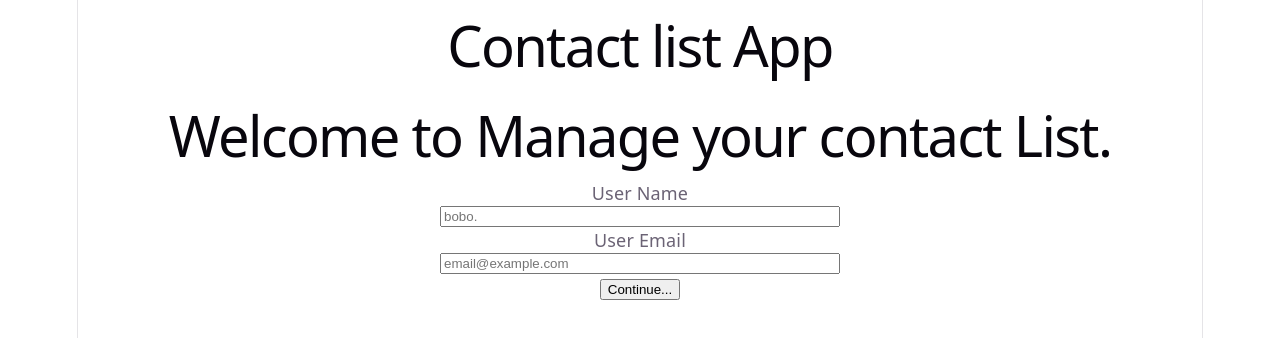
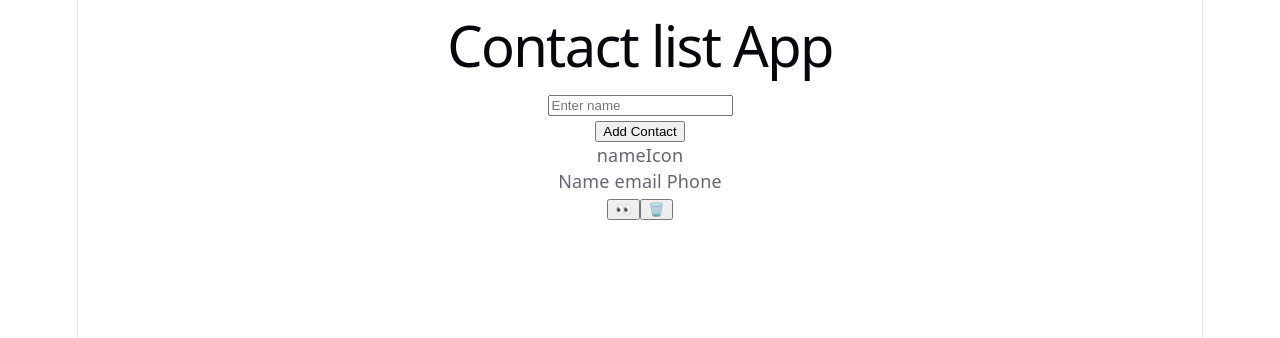
Before and after one commit to shuwangs/contact-list-app, a React (Vite) app in the folder client/: page /dashboard in a window 1280 px wide. Shown: the top 338 px of the page. Built offline with nearby package versions, Linux system fonts and the light colour scheme.

Commit message:
feat: placeholder for ContactCard, lit and searchbar

```diff
--- a/client/package.json
+++ b/client/package.json
@@ -13,7 +13,8 @@
 	},
 	"dependencies": {
 		"react": "^19.2.4",
-		"react-dom": "^19.2.4"
+		"react-dom": "^19.2.4",
+		"react-router-dom": "^7.13.1"
 	},
 	"devDependencies": {
 		"@biomejs/biome": "2.4.8",
--- a/client/src/App.jsx
+++ b/client/src/App.jsx
@@ -1,14 +1,24 @@
 import { useState } from "react";
-
+import {BrowserRouter, Routes, Route} from "react-router-dom";
+import { UserProvider } from "./context/userContext.jsx";
 import LoginIn from "./pages/LoginPage.jsx";
+import Dashboard from "./pages/Dashboard.jsx";
 import "./App.css";
 
 function App() {
 	return (
-		<>
-			<h1>Contact list App</h1>
-			<LoginIn />
-		</>
+		<BrowserRouter>
+			<UserProvider>
+				<div className='app-container'>
+					<Routes>
+						<Route path='/' element={<LoginIn />} />
+						<Route path='/dashboard' element={<Dashboard />} />
+					</Routes>
+
+				</div>
+
+			</UserProvider>
+		</BrowserRouter>
 	);
 }
 
--- a/client/src/components/ContactCard.jsx
+++ b/client/src/components/ContactCard.jsx
@@ -0,0 +1,24 @@
+import React from "react"
+
+const ContactCard = () => {
+    return (
+        <div>
+            <div>
+                <div>
+                    nameIcon
+                </div>
+                <div>
+                    Name
+                    email
+                    Phone
+                </div>
+            </div>
+            <div>
+                <button>👀</button>
+                <button>🗑️</button>
+            </div>
+        </div>
+    )
+}
+
+export default ContactCard;
--- a/client/src/components/ContactList.jsx
+++ b/client/src/components/ContactList.jsx
@@ -0,0 +1,14 @@
+import React from "react";
+import ContactCard from "./ContactCard.jsx";
+
+const ContactList = () => {
+    return (
+    <div>
+
+        <ContactCard />
+    </div>
+    );
+
+}
+
+export default ContactList;
--- /dev/null
+++ b/client/src/components/SearchBar.jsx
@@ -0,0 +1,13 @@
+import React from "react";
+
+const SearchBar = () => {
+    return (
+        <div className="search-bar">
+            <input
+            type="text"
+            placeholder="Enter name"
+            />
+        </div>
+    )
+}
+export default SearchBar;
--- a/client/src/pages/Dashboard.jsx
+++ b/client/src/pages/Dashboard.jsx
@@ -0,0 +1,21 @@
+import React from "react";
+import SearchBar from "../components/SearchBar.jsx";
+import ContactList from "../components/ContactList.jsx";
+
+const Dashboard = () => {
+    return (
+        <div>
+            <h1>Contact list App</h1>
+            <div>
+                <SearchBar />
+                <button >Add Contact</button>
+            </div>
+
+            <div>
+                <ContactList />
+            </div>
+        </div>
+    )
+}
+
+export default Dashboard;
```
Also changed, not shown: 1 other file (tests, documents, lock files or other folders).
